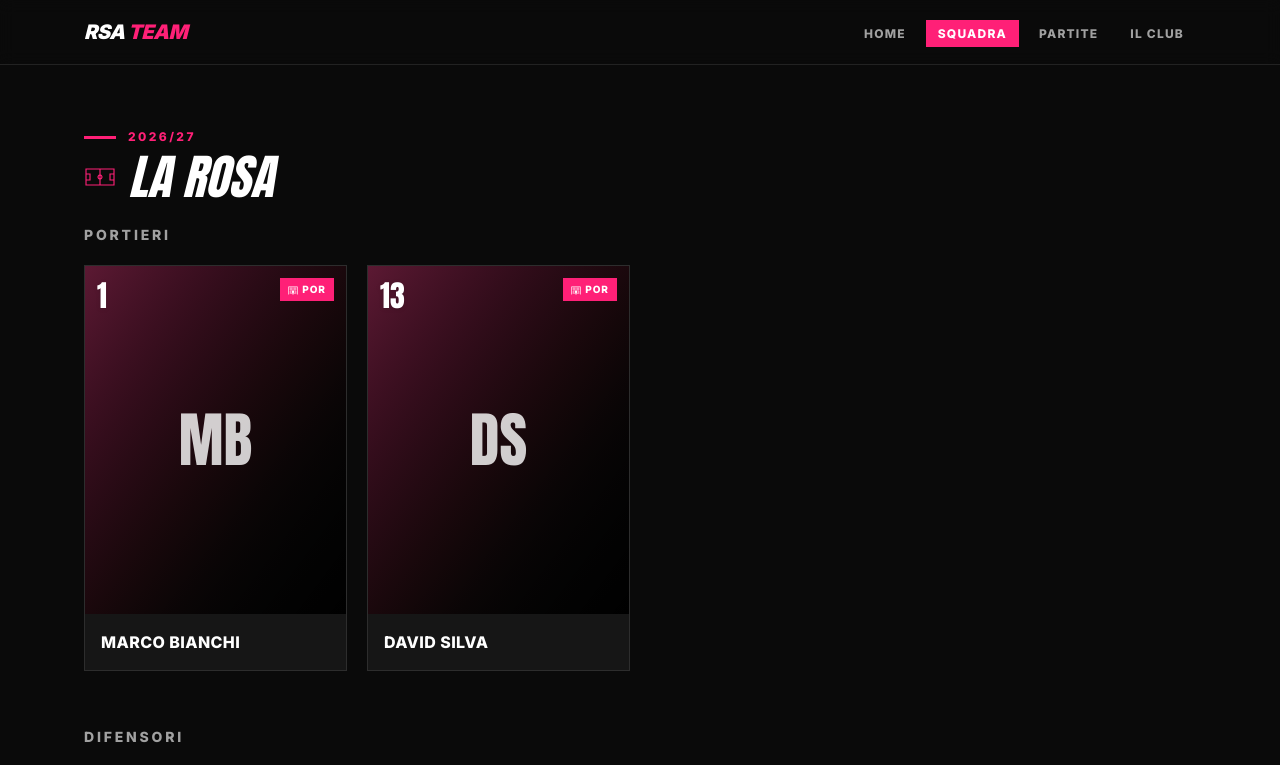
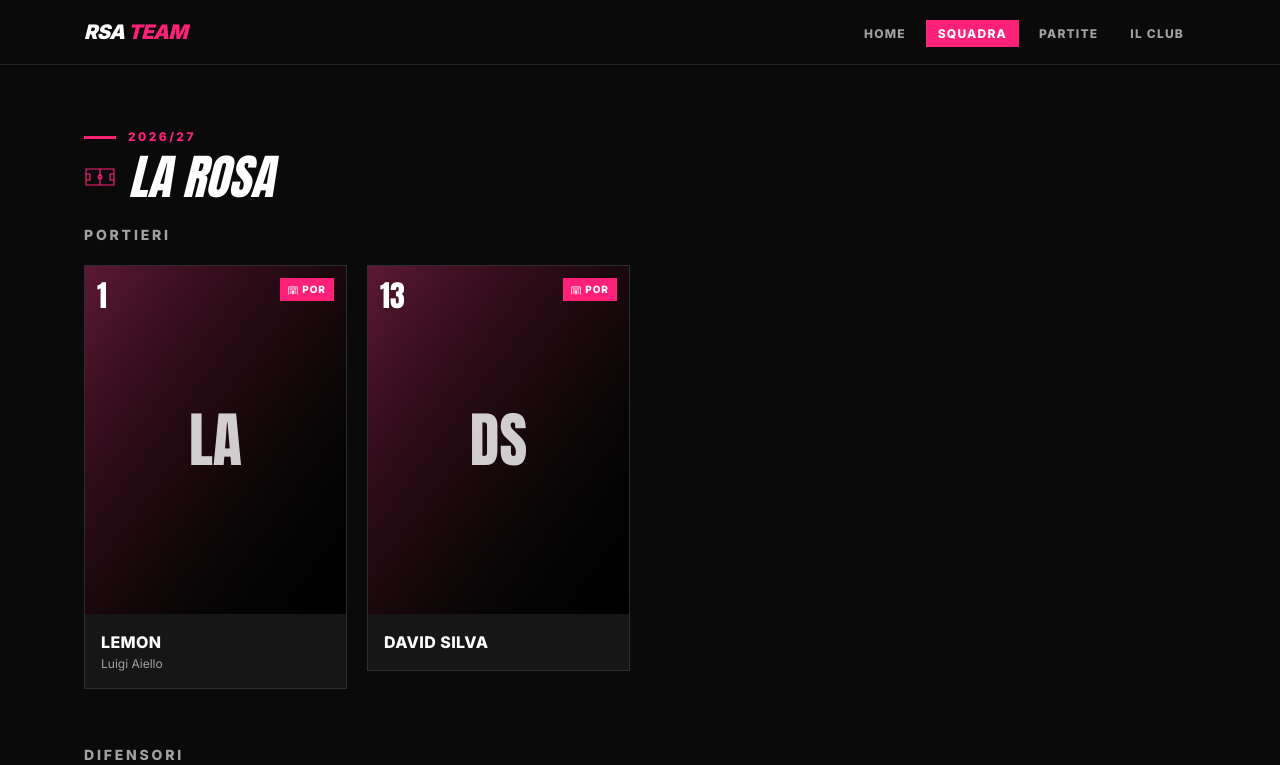
Before and after one commit to hihelloluigi/rsa-team, a Next.js app: page /squad in a window 1280 px wide. Shown: the top 765 px of the page. Built offline with nearby package versions, Linux system fonts and the light colour scheme.

Commit message:
feat: make player detail fields optional; rename GK #1 to Lemon (Luigi Aiello)

```diff
--- a/src/app/page.tsx
+++ b/src/app/page.tsx
@@ -37,12 +37,14 @@ export default function Home() {
         </Reveal>
       </section>
 
+      {featured.length > 0 && (
         <section className="mx-auto max-w-6xl px-5 py-16">
           <SectionHeading label="La rosa" title="I fenomeni" icon={<GiSoccerBall size={32} />} />
           <div className="grid gap-5 grid-cols-2 sm:grid-cols-3">
             {featured.map((p, i) => (<Reveal key={p.slug} delay={i * 0.08}><PlayerCard player={p} /></Reveal>))}
           </div>
         </section>
+      )}
     </main>
   );
 }
--- a/src/app/squad/[slug]/page.tsx
+++ b/src/app/squad/[slug]/page.tsx
@@ -50,13 +50,16 @@ export default async function PlayerPage({ params }: { params: Promise<{ slug: s
             {player.nickname && (
               <p className="mt-2 text-sm uppercase tracking-widest text-muted">{player.name}</p>
             )}
+            {(player.nationality || player.age || player.joined) && (
               <dl className="mt-6 grid grid-cols-2 gap-y-3 text-sm">
-              <dt className="text-muted uppercase tracking-widest text-xs">Nazionalità</dt><dd>{player.nationality}</dd>
-              <dt className="text-muted uppercase tracking-widest text-xs">Età</dt><dd>{player.age}</dd>
-              <dt className="text-muted uppercase tracking-widest text-xs">Dal</dt><dd>{player.joined}</dd>
+                {player.nationality && (<><dt className="text-muted uppercase tracking-widest text-xs">Nazionalità</dt><dd>{player.nationality}</dd></>)}
+                {player.age && (<><dt className="text-muted uppercase tracking-widest text-xs">Età</dt><dd>{player.age}</dd></>)}
+                {player.joined && (<><dt className="text-muted uppercase tracking-widest text-xs">Dal</dt><dd>{player.joined}</dd></>)}
               </dl>
-            <p className="mt-6 text-muted leading-relaxed">{player.bio}</p>
+            )}
+            {player.bio && <p className="mt-6 text-muted leading-relaxed">{player.bio}</p>}
 
+            {player.stats && (
               <div className="mt-8 grid grid-cols-2 sm:grid-cols-4 gap-3">
                 <StatBadge label="Presenze" value={player.stats.appearances} />
                 <StatBadge label="Gol" value={player.stats.goals} />
@@ -65,6 +68,7 @@ export default async function PlayerPage({ params }: { params: Promise<{ slug: s
                   ? <StatBadge label="Porte inviolate" value={player.stats.cleanSheets} />
                   : <StatBadge label="Migliore in campo" value={player.stats.motm} />}
               </div>
+            )}
           </div>
         </Reveal>
       </div>
--- a/src/data/players.json
+++ b/src/data/players.json
@@ -1,15 +1,12 @@
 [
   {
-    "slug": "marco-bianchi",
-    "name": "Marco Bianchi",
+    "slug": "luigi-aiello",
+    "nickname": "Lemon",
+    "name": "Luigi Aiello",
     "number": 1,
     "position": "GK",
     "nationality": "Italia",
-    "nationalityCode": "it",
-    "age": 29,
-    "stats": { "appearances": 18, "goals": 0, "assists": 0, "cleanSheets": 7, "motm": 2 },
-    "bio": "Para l'impossibile e si fa gol da solo sul facile. Comanda la difesa a urli, anche quando non serve.",
-    "joined": "2024"
+    "nationalityCode": "it"
   },
   {
     "slug": "david-silva",
--- a/src/lib/types.ts
+++ b/src/lib/types.ts
@@ -17,13 +17,15 @@ export const PlayerSchema = z.object({
   nickname: z.string().min(1).optional(),
   number: z.number().int().min(1).max(99),
   position: PositionSchema,
-  nationality: z.string().min(1),
-  nationalityCode: z.string().length(2),
-  age: z.number().int().min(14).max(50),
+  // Everything below is optional so players can be added with minimal info
+  // and fleshed out later.
+  nationality: z.string().min(1).optional(),
+  nationalityCode: z.string().length(2).optional(),
+  age: z.number().int().min(14).max(50).optional(),
   photo: z.string().optional(),
-  stats: PlayerStatsSchema,
-  bio: z.string().min(1),
-  joined: z.string().min(1),
+  stats: PlayerStatsSchema.optional(),
+  bio: z.string().min(1).optional(),
+  joined: z.string().min(1).optional(),
 });
 export type Player = z.infer<typeof PlayerSchema>;
 
```
Lines whose indentation alone changed are shown as unchanged.
